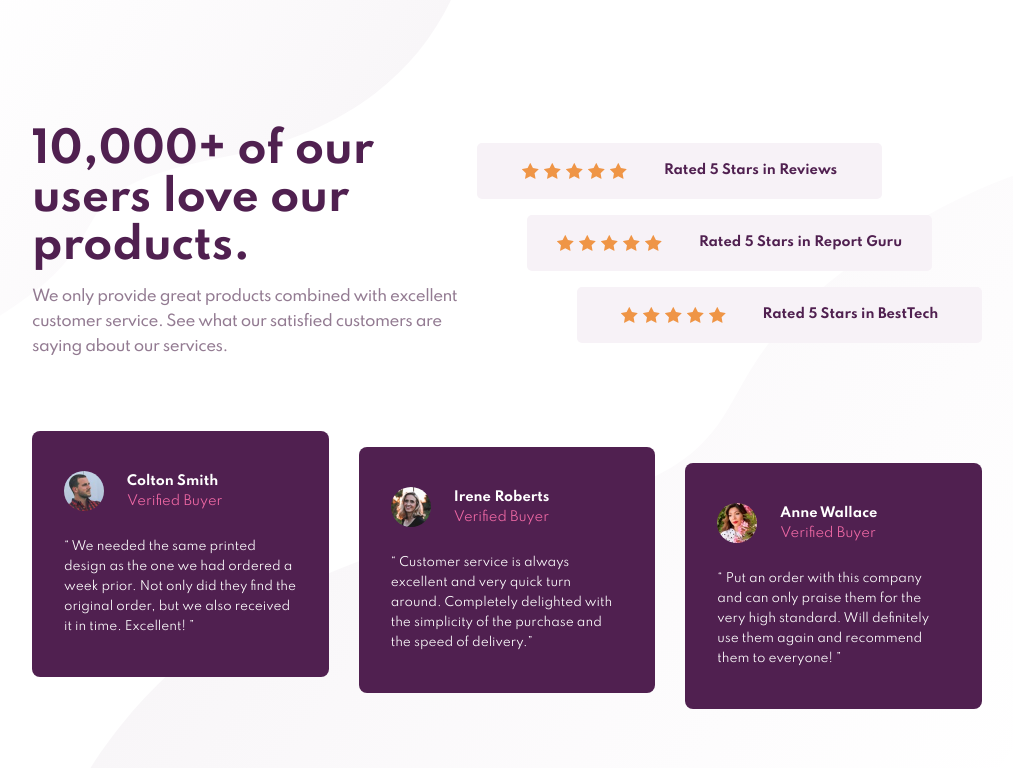
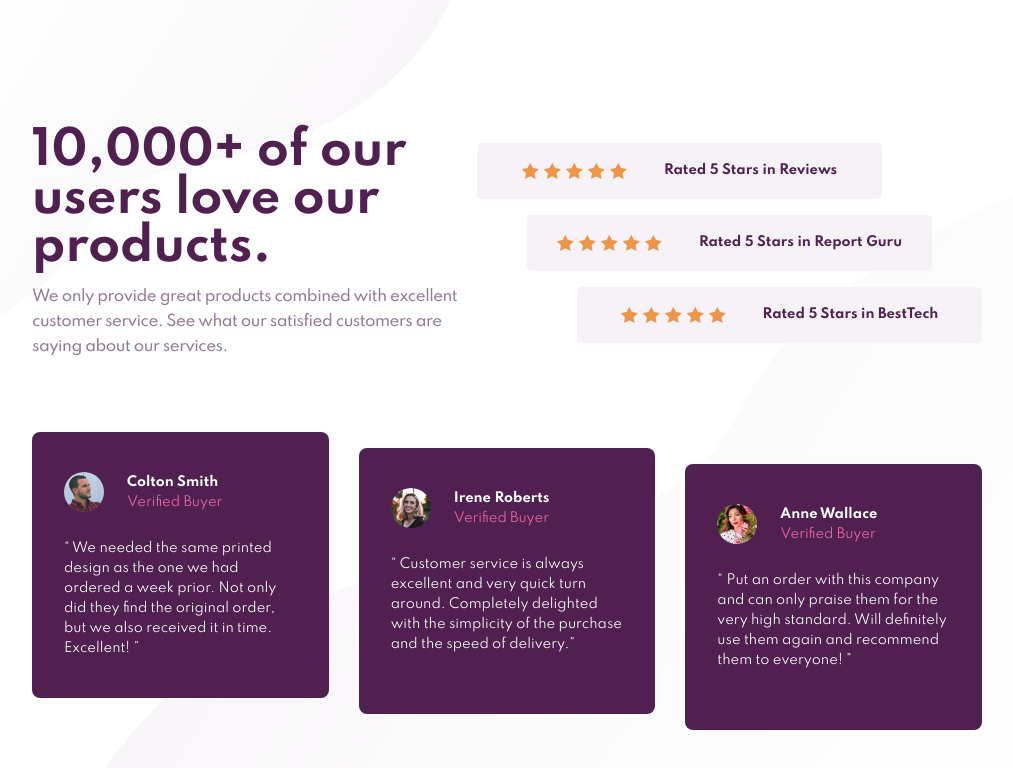
Before and after one commit to Chris971991/social-proof-section-master, a plain HTML site: page index.html in a window 1280 px wide. Shown: the whole page, without its empty margins (133-1146 px from the left). Drawn offline with Linux system fonts and the light colour scheme.

Commit message:
Style Changes

```diff
--- a/app.scss
+++ b/app.scss
@@ -61,7 +61,7 @@ body {
   &__heading {
     margin-bottom: 10px;
     color: $very_dark_magenta;
-    font-size: 42px;
+    font-size: 46px;
     font-weight: 700;
     line-height: 48px;
   }
@@ -121,7 +121,7 @@ body {
 }
 
 .container-bottom {
-  margin-top: 72px;
+  margin-top: 73px;
 
   .testimonials {
     display: grid;
@@ -184,7 +184,7 @@ body {
       color: white;
       line-height: 20px;
       margin-top: 26px;
-      font-size: 12px;
+      font-size: 13px;
       font-weight: 400;
     }
   }
```
Also changed, not shown: app.css.
